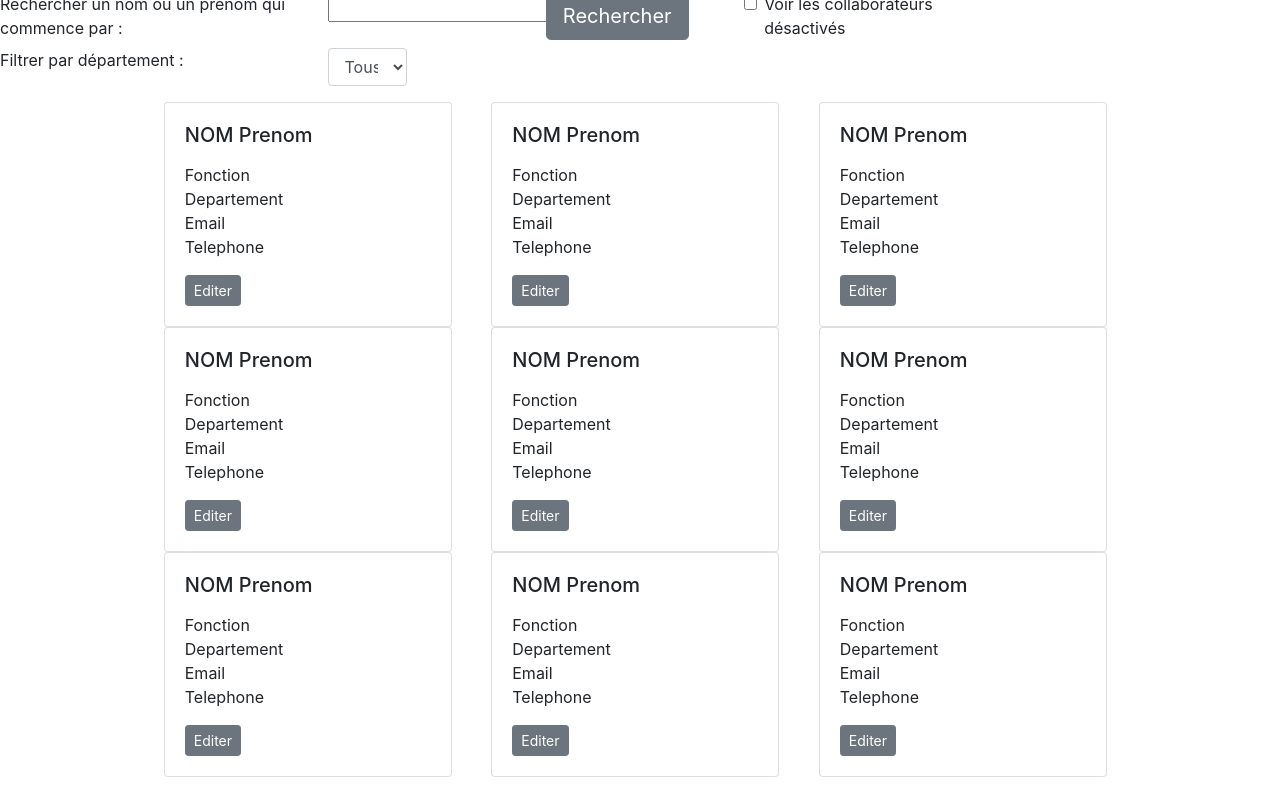
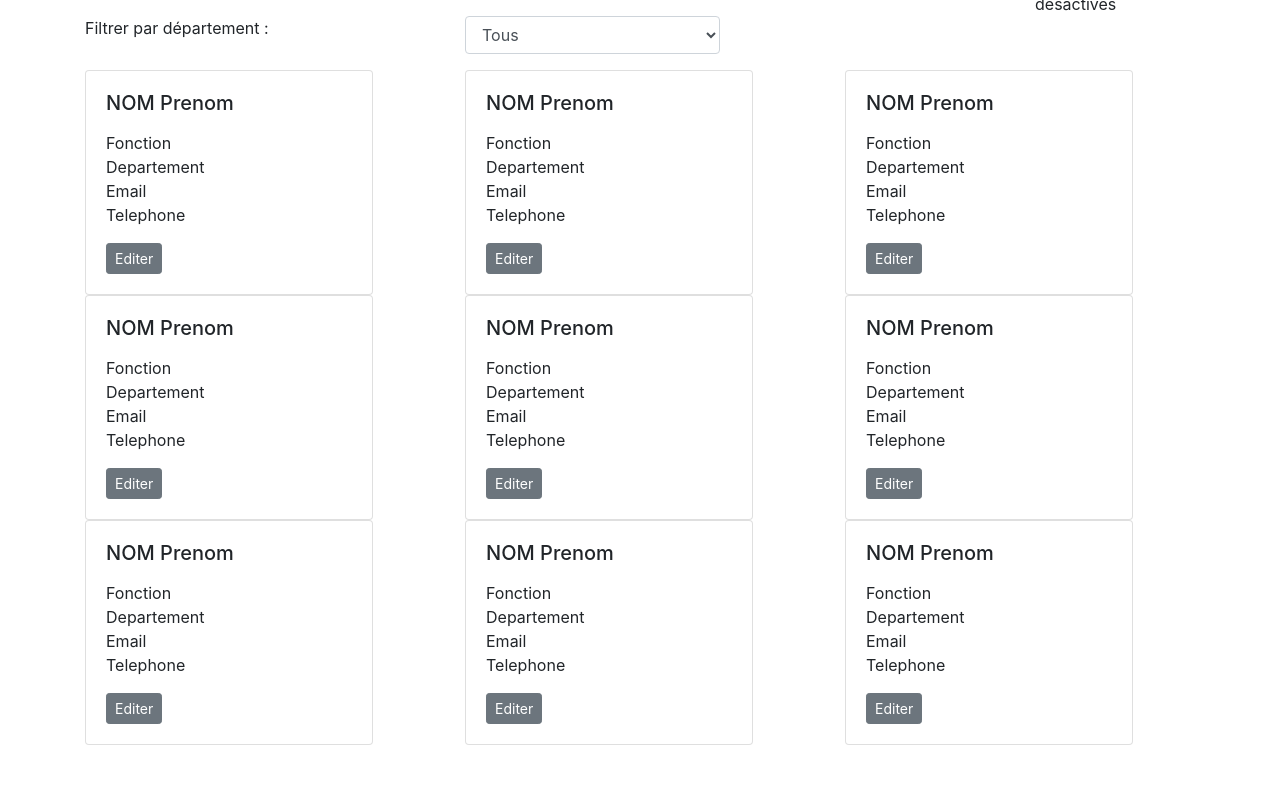
Before and after one commit to ValentinBourdaud/TPBootstrap, a plain HTML site: page index.html in a window 1280 px wide. Shown: the part 216-1009 px from the top of the page. After the commit the page ends 977 px from the top, so only its background shows below. Drawn offline with nearby package versions, Linux system fonts and the light colour scheme.

Commit message:
Correction première itération

```diff
--- a/index.html
+++ b/index.html
@@ -26,37 +26,38 @@
   </div>
 </nav>
 
-  <button type="button" class="btn btn-secondary btn-lg col-2 offset-10">Ajouter un nouveau collaborateur</button>
+  <button type="button" class="btn btn-secondary btn-lg col-2 offset-10" href="/creer-collab.html">Ajouter un nouveau collaborateur</button>
 
 
-  <div class="container3">
+  <div class="container">
     <div class="row">
-      <div class="col-3">
+      <div class="col-12">
         <h1>Les collaborateurs</h1>
       </div>
     </div>
     <form>
       <div class="form-group">
         <div class="row">
-          <div class="col-3">
+          <div class="col-4">
    <label for="exampleFormControlInput1">Rechercher un nom ou un prénom qui commence par :</label>
           </div>
-          <div class="col-2">
+          <div class="col-3">
             <input type="text">
           </div>
           <div class="col-1">
             <button type="button" class="btn btn-secondary btn-lg">Rechercher</button>
           </div>
-          <div class="col-2 offset-1">
+          <div class="col-2 offset-2">
    <input class="form-check-input" type="checkbox" value="" id="defaultCheck1">
    <label class="form-check-label" for="defaultCheck1">Voir les collaborateurs désactivés</label>
           </div>
         </div>
         <div class="form-group">
         <div class="row">
-          <div class="col-3">   <label for="exampleFormControlSelect1">Filtrer par département :</label>
+          <div class="col-4">
+            <label for="exampleFormControlSelect1">Filtrer par département :</label>
  </div>
- <div class="col-1">
+ <div class="col-3">
    <select class="form-control" id="exampleFormControlSelect1" placeholder="Tous">
      <option>Tous</option>
      <option>Comptabilite</option>
@@ -67,9 +68,8 @@
  </div>
 </div>
 </form>
-<div class="container3">
   <div class="row justify-content-center">
-    <div class="col-3">
+    <div class="col-4">
       <div class="card" style="width: 18rem;">
         <div class="card-body">
           <h5 class="card-title">NOM Prenom</h5>
@@ -85,7 +85,7 @@
   </div>
 </div>
 </div>
-<div class="col-3">
+<div class="col-4">
   <div class="card" style="width: 18rem;">
     <div class="card-body">
       <h5 class="card-title">NOM Prenom</h5>
@@ -101,7 +101,7 @@
 </div>
 </div>
 </div>
-<div class="col-3">
+<div class="col-4">
   <div class="card" style="width: 18rem;">
     <div class="card-body">
       <h5 class="card-title">NOM Prenom</h5>
@@ -119,7 +119,7 @@
 </div>
 </div>
 <div class="row justify-content-center">
-  <div class="col-3">
+  <div class="col-4">
     <div class="card" style="width: 18rem;">
       <div class="card-body">
         <h5 class="card-title">NOM Prenom</h5>
@@ -135,7 +135,7 @@
 </div>
 </div>
 </div>
-<div class="col-3">
+<div class="col-4">
 <div class="card" style="width: 18rem;">
   <div class="card-body">
     <h5 class="card-title">NOM Prenom</h5>
@@ -151,7 +151,7 @@
 </div>
 </div>
 </div>
-<div class="col-3">
+<div class="col-4">
 <div class="card" style="width: 18rem;">
   <div class="card-body">
     <h5 class="card-title">NOM Prenom</h5>
@@ -169,7 +169,7 @@
 </div>
 </div>
 <div class="row justify-content-center">
-  <div class="col-3">
+  <div class="col-4">
     <div class="card" style="width: 18rem;">
       <div class="card-body">
         <h5 class="card-title">NOM Prenom</h5>
@@ -185,7 +185,7 @@
 </div>
 </div>
 </div>
-<div class="col-3">
+<div class="col-4">
 <div class="card" style="width: 18rem;">
   <div class="card-body">
     <h5 class="card-title">NOM Prenom</h5>
@@ -201,7 +201,7 @@
 </div>
 </div>
 </div>
-<div class="col-3">
+<div class="col-4">
 <div class="card" style="width: 18rem;">
   <div class="card-body">
     <h5 class="card-title">NOM Prenom</h5>
@@ -214,6 +214,7 @@
 </ul>
 </p>
 <button type="button" class="btn btn-secondary btn-sm">Editer</button>
+</div>
 </div>
 </div>
 </div>
```
Also changed, not shown: creer-collab.html (added).
